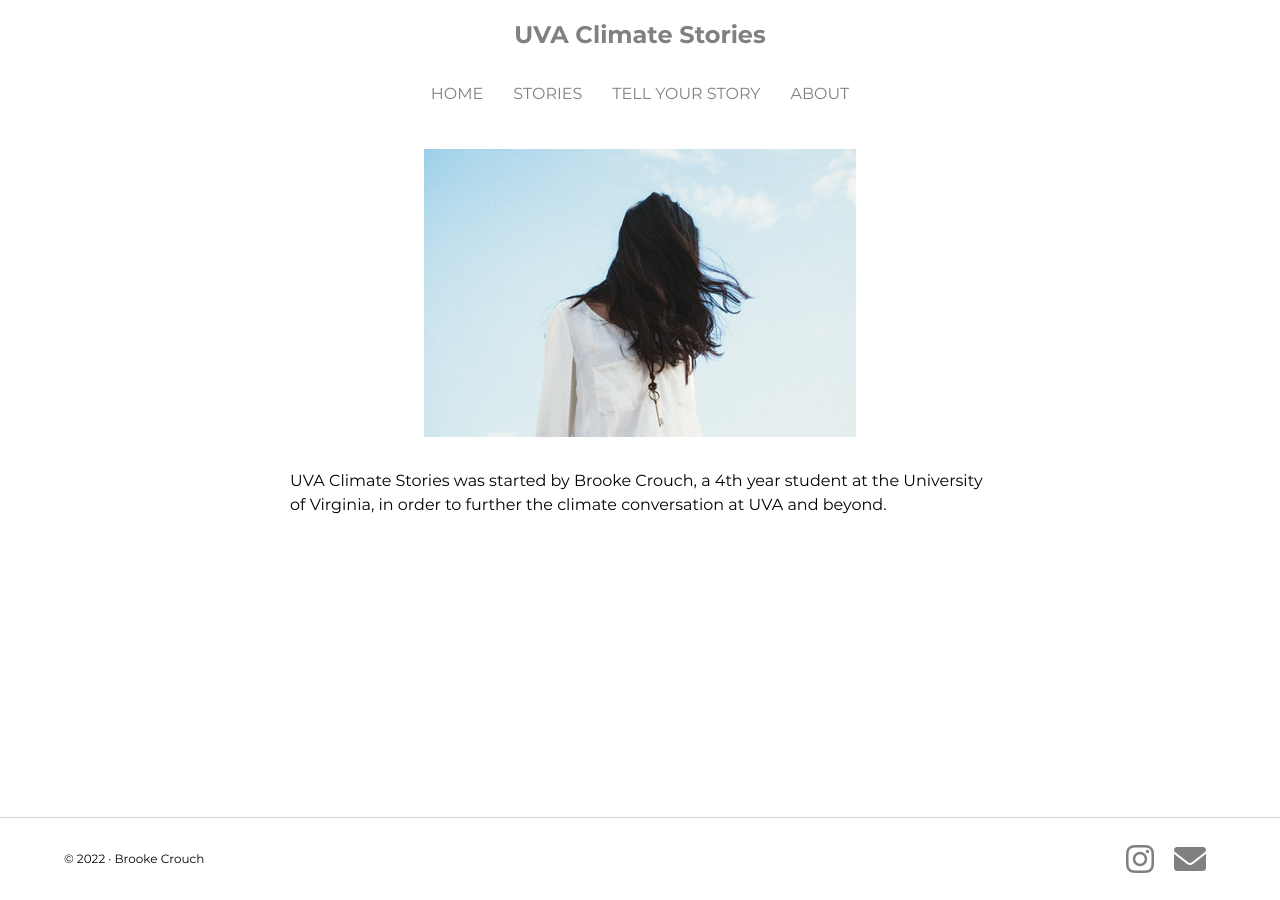
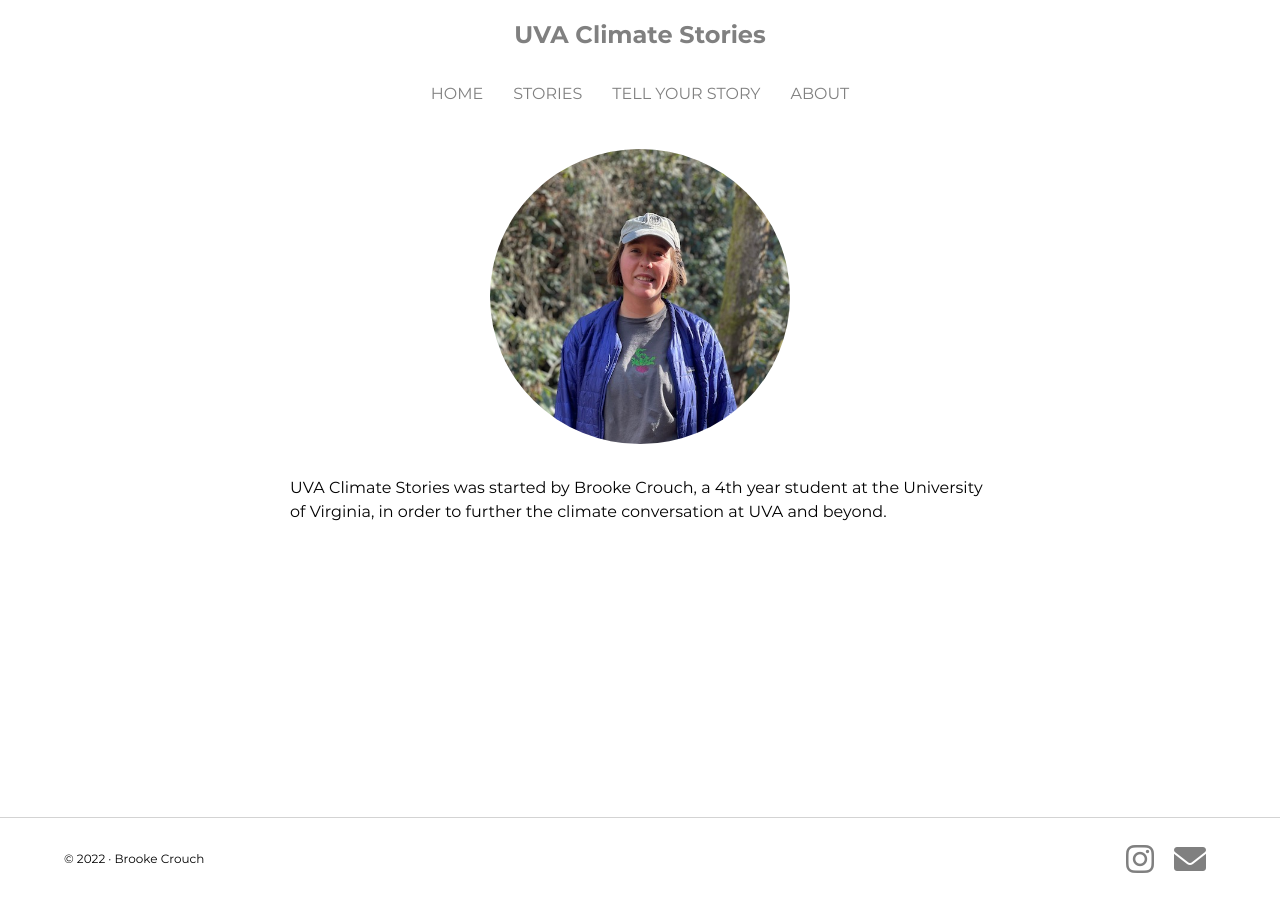
Before and after one commit to UVAClimateStories/uvaclimatestories.github.com, a Jekyll site: the page built from pages/about.md, in a window 1280 px wide. Built offline with Jekyll 4.4.1, drawn with Linux system fonts in a browser that asks for light colours.

Commit message:
Updated about photo.

```diff
--- a/assets/styles/about.sass
+++ b/assets/styles/about.sass
@@ -2,3 +2,9 @@
 ---
 .readable
 	max-width: 700px
+
+img
+	border-radius: 50%
+	border: 1px solid text
+	overflow: hidden
+	max-width: 300px
--- a/pages/about.md
+++ b/pages/about.md
@@ -4,7 +4,7 @@
 title: About
 css: /assets/styles/about.css
 ---
-![](/assets/images/about/ph0.jpg)
+![](/assets/images/about/brooke.jpeg)
 {:.center-column}
 
 UVA Climate Stories was started by Brooke Crouch, a 4th year student at the University of Virginia, in order to further the climate conversation at UVA and beyond.
```
Also changed, not shown: assets/images/about/brooke.jpeg (added), assets/images/about/ph0.jpg (deleted).
